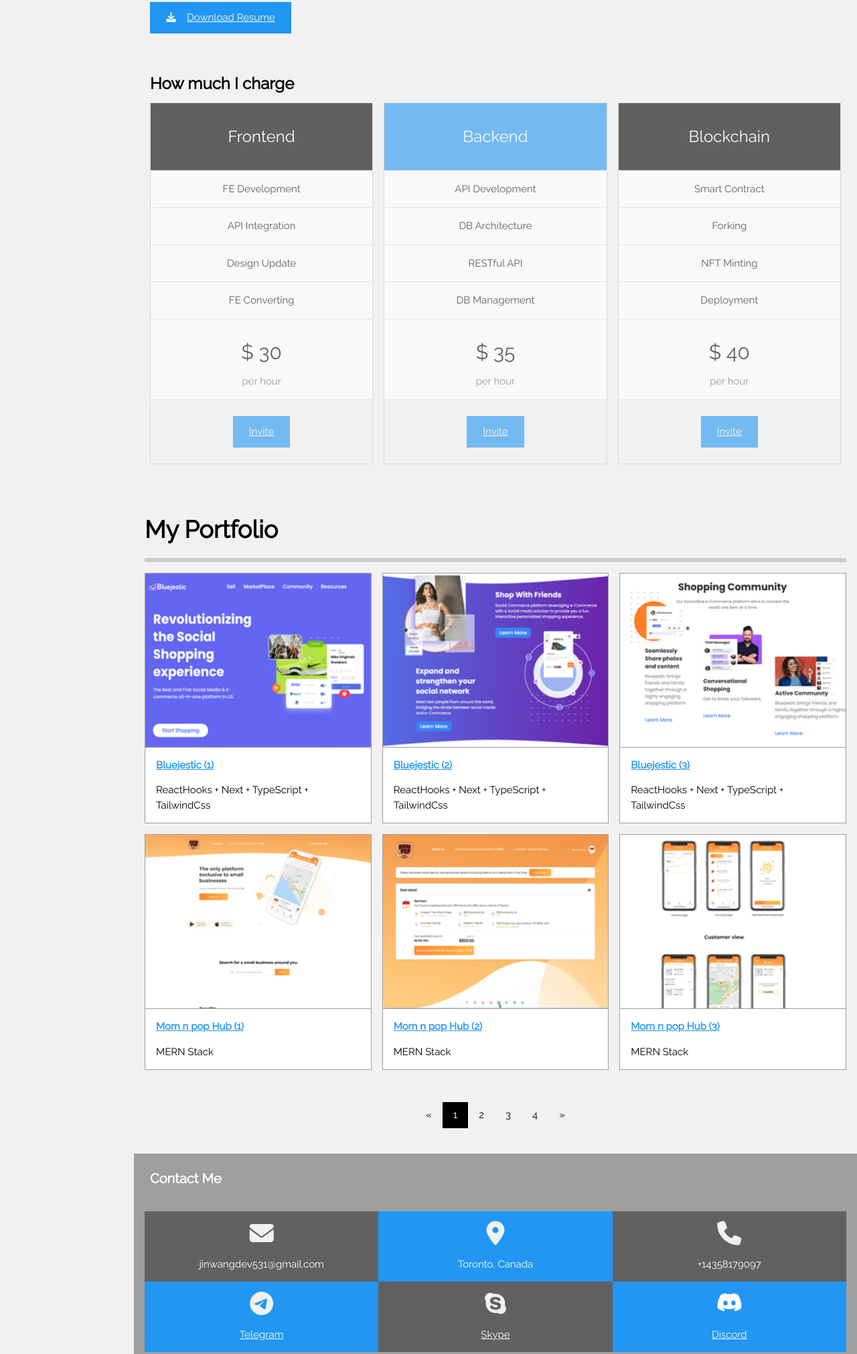
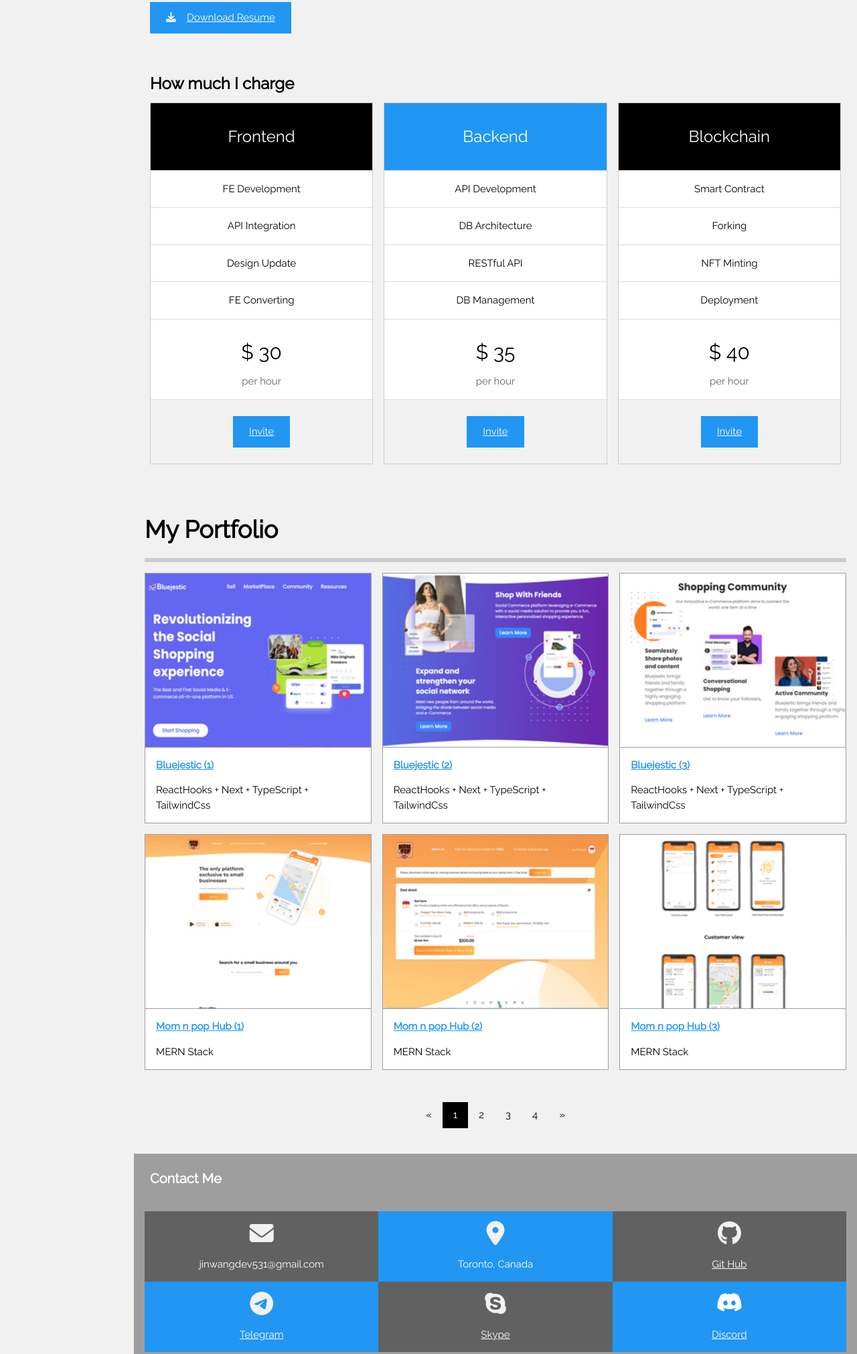
Before and after one commit to FantasticFullStackDev/jinwang, a plain HTML site: page index.html in a window 1280 px wide. Shown: the part 3216-5237 px from the top of the page at 67% size. Drawn offline with Linux system fonts and the light colour scheme.

Commit message:
number removed, git added

```diff
--- a/index.html
+++ b/index.html
@@ -13,7 +13,7 @@
 <style>
 body,h1,h2,h3,h4,h5,h6 {font-family: "Raleway", sans-serif}
 </style>
-<body class="w3-light-grey w3-content" style="max-width:1600px">
+<body class="w3-light-grey w3-content" style="max-width:1600px; background-color: black;">
   <div class="w3-button  w3-hover-black w3-border w3-border-white w3-hide-large w3-xlarge w3-card-4" style="position: fixed; top: 16px; left: 24px; background-color: white; border-radius: 50%;" onclick="w3_open()"><i class="fa fa-bars"></i></div>
   <div class="w3-button w3-hover-black w3-border w3-border-white w3-xlarge w3-card-4 w3-text-white" title="Download Resume" style="position: fixed; bottom: 16px; right: 24px; background-color: grey; border-radius: 25%; z-index: 100;">
     <a href="https://cvdesignr.com/p/6180ec0399755" target="_blank">
@@ -55,7 +55,7 @@ body,h1,h2,h3,h4,h5,h6 {font-family: "Raleway", sans-serif}
     </div>
   </div>
 
-  <div class="w3-container w3-padding-large" style="margin-bottom:32px">
+  <div class="w3-container w3-padding-large" style="margin-bottom:32px;">
     <h3><b>About Me</b></h3>
     <div class="w3-row">
       <div class="w3-col m6" style="padding-left: 50px;">
@@ -209,7 +209,7 @@ body,h1,h2,h3,h4,h5,h6 {font-family: "Raleway", sans-serif}
     <!-- Pricing Tables -->
     <div class="w3-row-padding" style="margin:0 -16px">
       <div class="w3-third w3-margin-bottom">
-        <ul class="w3-ul w3-border w3-white w3-center w3-opacity w3-hover-opacity-off">
+        <ul class="w3-ul w3-border w3-white w3-center">
           <li class="w3-black w3-xlarge w3-padding-32">Frontend</li>
           <li class="w3-padding-16">FE Development</li>
           <li class="w3-padding-16">API Integration</li>
@@ -228,7 +228,7 @@ body,h1,h2,h3,h4,h5,h6 {font-family: "Raleway", sans-serif}
       </div>
 
       <div class="w3-third w3-margin-bottom">
-        <ul class="w3-ul w3-border w3-white w3-center w3-opacity w3-hover-opacity-off">
+        <ul class="w3-ul w3-border w3-white w3-center">
           <li class="w3-blue w3-xlarge w3-padding-32">Backend</li>
           <li class="w3-padding-16">API Development</li>
           <li class="w3-padding-16">DB Architecture</li>
@@ -247,7 +247,7 @@ body,h1,h2,h3,h4,h5,h6 {font-family: "Raleway", sans-serif}
       </div>
 
       <div class="w3-third">
-        <ul class="w3-ul w3-border w3-white w3-center w3-opacity w3-hover-opacity-off">
+        <ul class="w3-ul w3-border w3-white w3-center">
           <li class="w3-black w3-xlarge w3-padding-32">Blockchain</li>
           <li class="w3-padding-16">Smart Contract</li>
           <li class="w3-padding-16">Forking</li>
@@ -501,8 +501,8 @@ body,h1,h2,h3,h4,h5,h6 {font-family: "Raleway", sans-serif}
         <p>Toronto, Canada</p>
       </div>
       <div class="w3-third w3-dark-grey">
-        <p><i class="fa fa-phone w3-xxlarge w3-text-light-grey"></i></p>
-        <p>+14358179097</p>
+        <p><i class="fa fa-github w3-xxlarge w3-text-light-grey"></i></p>
+        <p><a href="https://github.com/perfectdev000" target="_blank" title="https://github.com/perfectdev000"> Git Hub </a></p>
       </div>
       <div class="w3-third w3-blue">
         <p><i class="fa fa-telegram w3-xxlarge w3-text-light-grey"></i></p>
```
